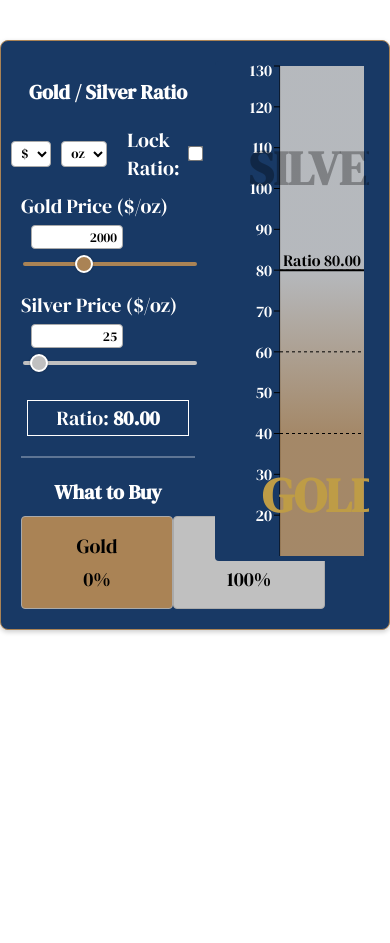
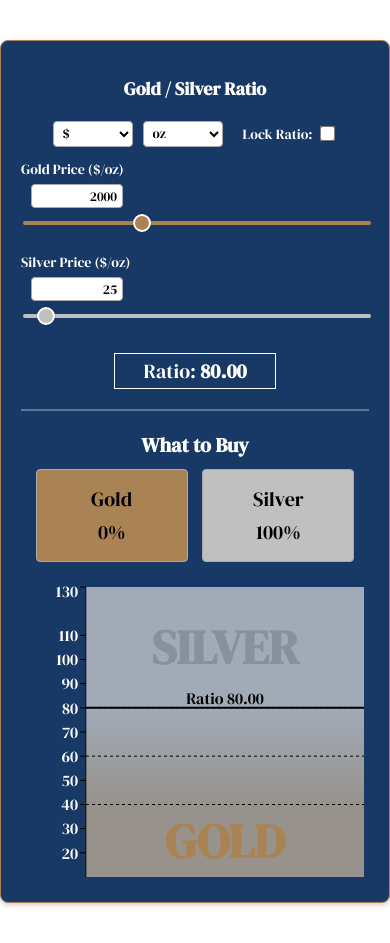
Before and after one commit to thegldstandard/ratioguide, a React (Create React App) app: page / in a window 390 px wide. Before the commit the page ends 844 px from the top, so only its background shows below. Built offline with nearby package versions, Linux system fonts and the light colour scheme.

Commit message:
Make app mobile-responsive

```diff
--- a/package.json
+++ b/package.json
@@ -2,6 +2,7 @@
   "name": "my-ratio-project",
   "version": "0.1.0",
   "private": true,
+  "homepage": "https://thegldstandard.github.io/ratioguide/",
   "dependencies": {
     "@testing-library/dom": "^10.4.0",
     "@testing-library/jest-dom": "^6.6.3",
@@ -11,11 +12,14 @@
     "react-dom": "^19.0.0",
     "react-scripts": "5.0.1",
     "recharts": "^2.15.1",
-    "web-vitals": "^2.1.4"
+    "web-vitals": "^2.1.4",
+    "gh-pages": "^5.0.0"
   },
   "scripts": {
     "start": "react-scripts start",
     "build": "react-scripts build",
+    "predeploy": "npm run build",
+    "deploy": "npx gh-pages -d build",
     "test": "react-scripts test",
     "eject": "react-scripts eject"
   },
--- a/src/GoldSilverRatio.js
+++ b/src/GoldSilverRatio.js
@@ -1,4 +1,4 @@
-import React, { useState } from "react";
+import React, { useState, useEffect } from "react";
 import {
   ComposedChart,
   XAxis,
@@ -25,6 +25,14 @@ function GoldSilverRatio() {
 
   const [ratioLock, setRatioLock] = useState(false);
   const [lockedRatio, setLockedRatio] = useState(goldPrice / silverPrice);
+
+  // Responsive state: determine if mobile view (width < 600px)
+  const [isMobile, setIsMobile] = useState(window.innerWidth < 600);
+  useEffect(() => {
+    const handleResize = () => setIsMobile(window.innerWidth < 600);
+    window.addEventListener("resize", handleResize);
+    return () => window.removeEventListener("resize", handleResize);
+  }, []);
 
   // Slider boundaries based on selected unit.
   const minGold = unit === "oz" ? 500 : 16;
@@ -179,24 +187,25 @@ function GoldSilverRatio() {
     padding: "20px",
     display: "flex",
     gap: "20px",
+    flexDirection: isMobile ? "column" : "row"
   };
 
   const leftPaneStyle = {
-    width: "50%",
+    width: isMobile ? "100%" : "50%",
     display: "flex",
     flexDirection: "column",
-    gap: "20px",
+    gap: "20px"
   };
 
   const rightPaneStyle = {
-    width: "50%",
-    height: "500px",
+    width: isMobile ? "100%" : "50%",
+    height: isMobile ? "300px" : "500px",
     background: "#183965",
-    borderRadius: "4px",
+    borderRadius: "4px"
   };
 
   const rowStyle = { marginBottom: "20px" };
-  const labelStyle = { display: "inline-block", marginBottom: "5px", fontSize: "20px" };
+  const labelStyle = { display: "inline-block", marginBottom: "5px", fontSize: "14px" };
 
   const inputBoxStyle = {
     width: "80px",
@@ -207,7 +216,7 @@ function GoldSilverRatio() {
     color: "black",
     border: "1px solid #AAA",
     borderRadius: "4px",
-    padding: "2px 5px",
+    padding: "2px 5px"
   };
 
   const dropdownStyle = {
@@ -218,14 +227,14 @@ function GoldSilverRatio() {
     color: "black",
     border: "1px solid #AAA",
     borderRadius: "4px",
-    padding: "2px 5px",
+    padding: "2px 5px"
   };
 
   const topControlsStyle = {
     display: "flex",
     justifyContent: "center",
     alignItems: "center",
-    marginBottom: "10px",
+    marginBottom: "10px"
   };
 
   const ratioBoxStyle = {
@@ -235,32 +244,32 @@ function GoldSilverRatio() {
     border: "1px solid white",
     background: "#183965",
     padding: "3px 5px",
-    display: "inline-block", // Shrinks the box to fit its content
-    width: "150px"      // Ensures the box only takes up as much space as needed
+    display: "inline-block",
+    width: "150px"
   };
 
   const hrStyle = {
     border: "1px solid rgba(255,255,255,0.3)",
-    margin: "20px 0",
+    margin: "20px 0"
   };
 
   const whatToBuyHeadingStyle = {
     textAlign: "center",
     fontSize: "20px",
     fontWeight: "bold",
-    marginBottom: "10px",
+    marginBottom: "10px"
   };
 
   const buySectionStyle = {
     display: "flex",
-    justifyContent: "space-evenly",
+    justifyContent: "space-evenly"
   };
 
   return (
     <div style={containerStyle}>
       <div style={leftPaneStyle}>
         <div>
-          <h2 style={{ textAlign: "center", marginBottom: "20px", fontSize: "20px", fontWeight: "bold" }}>
+          <h2 style={{ textAlign: "center", marginBottom: "20px", fontSize: "18px", fontWeight: "bold" }}>
             Gold / Silver Ratio
           </h2>
           <div style={topControlsStyle}>
@@ -281,7 +290,7 @@ function GoldSilverRatio() {
               <option value="g">g</option>
             </select>
             <div style={{ marginLeft: "10px", display: "flex", alignItems: "center" }}>
-              <label style={{ fontSize: "20px", marginRight: "5px" }}>Lock Ratio:</label>
+              <label style={{ fontSize: "14px", marginRight: "5px" }}>Lock Ratio:</label>
               <input
                 type="checkbox"
                 checked={ratioLock}
@@ -349,10 +358,10 @@ function GoldSilverRatio() {
             <defs>
               <linearGradient id="ratioGradient" x1="0" y1="1" x2="0" y2="0">
                 {/* Gold part now matches #AA8355 */}
-                <stop offset="0%" stopColor="rgba(170,131,85,0.8)" />
-                <stop offset="25%" stopColor="rgba(170,131,85,0.8)" />
-                <stop offset="58.33%" stopColor="rgba(192,192,192,0.8)" />
-                <stop offset="100%" stopColor="rgba(192,192,192,0.8)" />
+                <stop offset="0%" stopColor="rgba(170,131,85,0.4)" />
+                <stop offset="25%" stopColor="rgba(170,131,85,0.4)" />
+                <stop offset="58.33%" stopColor="rgba(192,192,192,0.4)" />
+                <stop offset="100%" stopColor="rgba(192,192,192,0.4)" />
               </linearGradient>
             </defs>
             <ReferenceArea x1={0} x2={1} y1={10} y2={130} fill="white" />
@@ -390,8 +399,9 @@ function GoldSilverRatio() {
               label={{
                 value: "GOLD",
                 position: "center",
-                fill: "#be9c46",
-                style: { fontSize: 48, fontWeight: "bold" },
+                // Change label color to match the gold box (#AA8355)
+                fill: "#AA8355",
+                style: { fontSize: 48, fontWeight: "bold" }
               }}
             />
             <ReferenceLine
@@ -400,8 +410,8 @@ function GoldSilverRatio() {
               label={{
                 value: "SILVER",
                 position: "center",
-                fill: "rgba(0,0,0,0.3)",
-                style: { fontSize: 48, fontWeight: "bold" },
+                fill: "rgba(0,0,0,0.15)",
+                style: { fontSize: 48, fontWeight: "bold" }
               }}
             />
             <ReferenceLine
@@ -412,7 +422,7 @@ function GoldSilverRatio() {
                 value: `Ratio ${ratio.toFixed(2)}`,
                 position: "center",
                 fill: "black",
-                dy: ratio >= 120 ? 10 : -10,
+                dy: ratio >= 120 ? 10 : -10
               }}
             />
           </ComposedChart>
@@ -429,7 +439,7 @@ function BuySection({ ratio }) {
   const buySectionStyle = {
     display: "flex",
     justifyContent: "space-evenly",
-    marginTop: "10px",
+    marginTop: "10px"
   };
   const goldBoxStyle = {
     background: "#AA8355",
@@ -440,7 +450,7 @@ function BuySection({ ratio }) {
     fontFamily: "'DM Serif Display', serif",
     fontSize: "20px",
     color: "black",
-    border: "1px solid #AAA",
+    border: "1px solid #AAA"
   };
   const silverBoxStyle = {
     background: "#C0C0C0",
@@ -451,7 +461,7 @@ function BuySection({ ratio }) {
     fontFamily: "'DM Serif Display', serif",
     fontSize: "20px",
     color: "black",
-    border: "1px solid #AAA",
+    border: "1px solid #AAA"
   };
 
   return (
```
